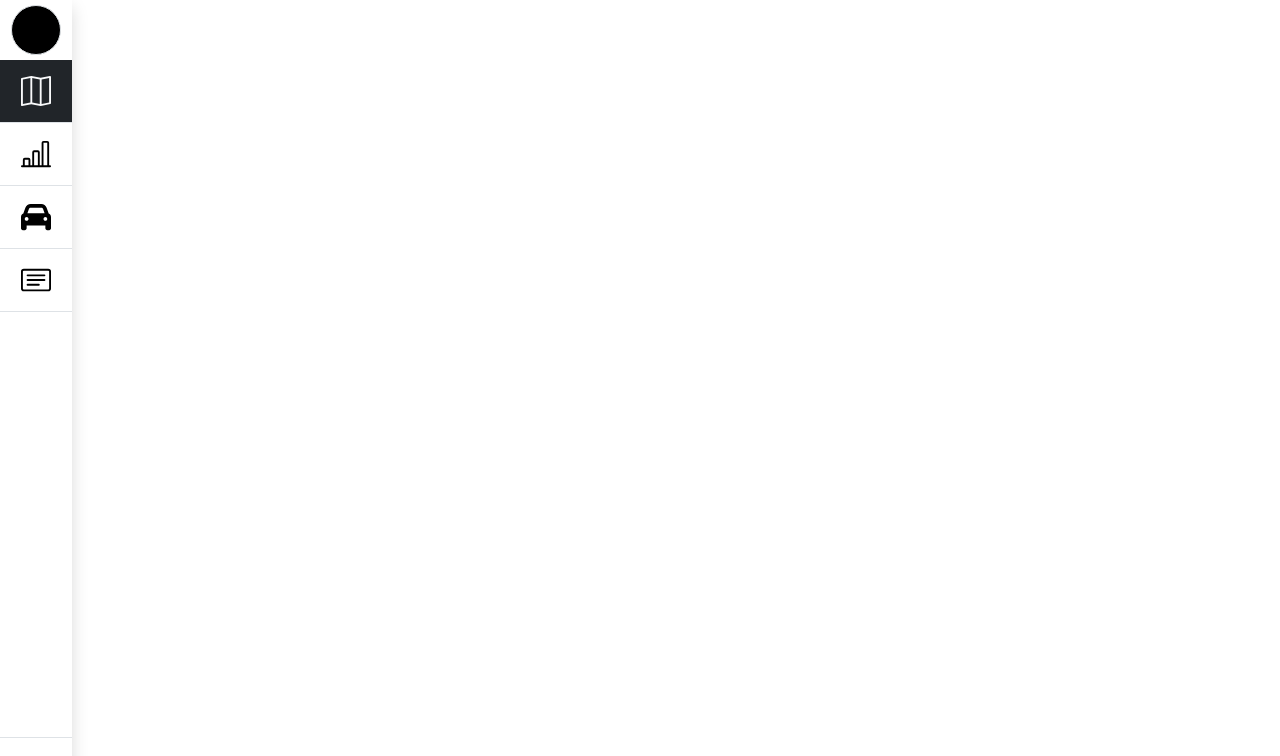
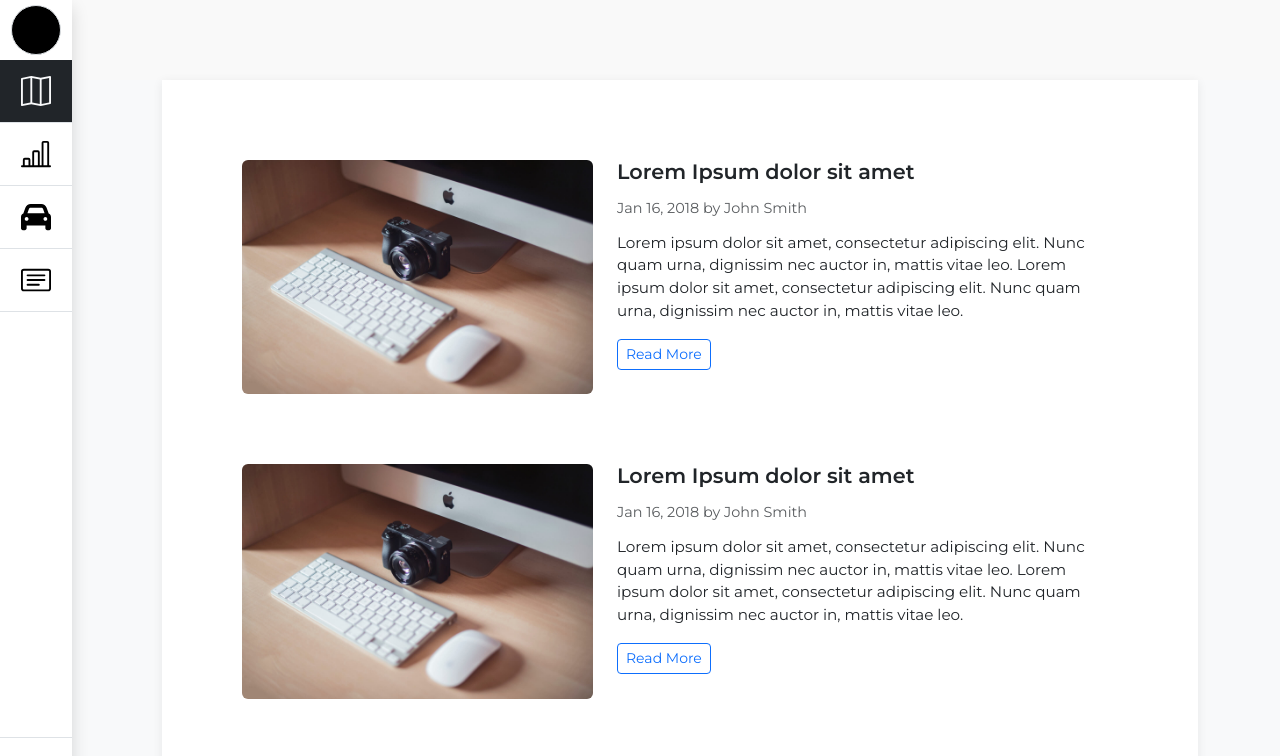
Before and after one commit to DiegoMuneraT/Grid, a React (Create React App) app in the folder frontend/: page /app/sugerencias in a window 1280 px wide. Shown: the top 756 px of the page. Built offline with nearby package versions, Linux system fonts and the light colour scheme.

Commit message:
Pagina comentarios

```diff
--- /dev/null
+++ b/frontend/src/components/Comentarios.js
@@ -0,0 +1,17 @@
+import picture from "../assets/img/tech/image4.jpg"
+
+export default function Comentarios() {
+  return (
+    <div className="clean-blog-post">
+        <div className="row">
+            <div className="col-lg-5"><img className="rounded img-fluid" src={picture}/></div>
+            <div className="col-lg-7">
+            <h3>Lorem Ipsum dolor sit amet</h3>
+            <div className="info"><span className="text-muted">Jan 16, 2018 by&nbsp;<a href="#">John Smith</a></span></div>
+                <p>Lorem ipsum dolor sit amet, consectetur adipiscing elit. Nunc quam urna, dignissim nec auctor in, mattis vitae leo. Lorem ipsum dolor sit amet, consectetur adipiscing elit. Nunc quam urna, dignissim nec auctor in, mattis vitae leo.</p>
+                <button className="btn btn-outline-primary btn-sm" type="button">Read More</button>
+            </div>
+        </div>
+    </div>
+  )
+}
--- a/frontend/src/components/NavBarApp.js
+++ b/frontend/src/components/NavBarApp.js
@@ -2,25 +2,46 @@
 export default function NavBarApp() {
   return (
     <div className="bg-body shadow d-flex flex-column flex-shrink-0 position-fixed top-0 bottom-0" style={{width: '4.5rem'}}>
-        <div className="justify-content-center" style={{display: 'flex',color: 'var(--bs-body-bg)',}}><a className="text-center link-body-emphasis border rounded-circle d-block align-items-center" href="#" data-bs-toggle="tooltip" data-bs-placement="right" data-bs-original-title="Icon-only" style={{background: 'var(--bs-emphasis-color)',color: '#fff !important',paddingTop: '0px',width: '50px',height: '50px',margin: '5px',}}></a></div>
+        <div className="justify-content-center" style={{display: 'flex',color: 'var(--bs-body-bg)',}}>
+            <a className="text-center link-body-emphasis border rounded-circle d-block align-items-center" href="#" data-bs-toggle="tooltip" data-bs-placement="right" data-bs-original-title="Icon-only" style={{background: 'var(--bs-emphasis-color)',color: '#fff !important',paddingTop: '0px',width: '50px',height: '50px',margin: '5px',}}></a>
+        </div>
         <ul className="nav nav-pills flex-column text-center nav-flush mb-auto">
-            <li className="nav-item"><a className="nav-link active link-light py-3 border-bottom rounded-0" href="../../app/inicio/" aria-current="page" style={{background: 'var(--bs-body-color)',}}><svg xmlns="http://www.w3.org/2000/svg" width="1em" height="1em" fill="currentColor" viewBox="0 0 16 16" className="bi bi-map" style={{width: '30px',height: '30px',color: 'var(--bs-dropdown-link-hover-color)',}}>
+            <li className="nav-item">
+                <a className="nav-link  link-light py-3 border-bottom rounded-0" href="../../app/inicio/" style={{background: 'var(--bs-body-color)',}}>
+                    <svg xmlns="http://www.w3.org/2000/svg" width="1em" height="1em" fill="currentColor" viewBox="0 0 16 16" className="bi bi-map" style={{width: '30px',height: '30px',color: 'var(--bs-dropdown-link-hover-color)',}}>
                         <path fill-rule="evenodd" d="M15.817.113A.5.5 0 0 1 16 .5v14a.5.5 0 0 1-.402.49l-5 1a.502.502 0 0 1-.196 0L5.5 15.01l-4.902.98A.5.5 0 0 1 0 15.5v-14a.5.5 0 0 1 .402-.49l5-1a.5.5 0 0 1 .196 0L10.5.99l4.902-.98a.5.5 0 0 1 .415.103zM10 1.91l-4-.8v12.98l4 .8V1.91zm1 12.98 4-.8V1.11l-4 .8v12.98zm-6-.8V1.11l-4 .8v12.98l4-.8z"></path>
-                    </svg></a></li>
-            <li className="nav-item"><a className="nav-link py-3 border-bottom rounded-0" href="../../app/estadisticas/"><svg xmlns="http://www.w3.org/2000/svg" width="1em" height="1em" fill="currentColor" viewBox="0 0 16 16" className="bi bi-bar-chart-line" style={{width: '30px',height: '30px',color: 'var(--bs-emphasis-color)',}}>
+                    </svg>
+                </a>
+            </li>
+            <li className="nav-item">
+                <a className="nav-link py-3 border-bottom rounded-0" href="../../app/estadisticas/">
+                    <svg xmlns="http://www.w3.org/2000/svg" width="1em" height="1em" fill="currentColor" viewBox="0 0 16 16" className="bi bi-bar-chart-line" style={{width: '30px',height: '30px',color: 'var(--bs-emphasis-color)',}}>
                         <path d="M11 2a1 1 0 0 1 1-1h2a1 1 0 0 1 1 1v12h.5a.5.5 0 0 1 0 1H.5a.5.5 0 0 1 0-1H1v-3a1 1 0 0 1 1-1h2a1 1 0 0 1 1 1v3h1V7a1 1 0 0 1 1-1h2a1 1 0 0 1 1 1v7h1V2zm1 12h2V2h-2v12zm-3 0V7H7v7h2zm-5 0v-3H2v3h2z"></path>
-                    </svg></a></li>
-            <li className="nav-item"><a className="nav-link py-3 border-bottom rounded-0" href="../../app/mis-vehiculos/"><svg xmlns="http://www.w3.org/2000/svg" viewBox="0 0 512 512" width="1em" height="1em" fill="currentColor" style={{width: '30px',height: '30px',color: 'var(--bs-emphasis-color)',}}>
+                    </svg>
+                </a>
+            </li>
+            <li className="nav-item">
+                <a className="nav-link py-3 border-bottom rounded-0" href="../../app/mis-vehiculos/">
+                    <svg xmlns="http://www.w3.org/2000/svg" viewBox="0 0 512 512" width="1em" height="1em" fill="currentColor" style={{width: '30px',height: '30px',color: 'var(--bs-emphasis-color)',}}>
                         <path d="M39.61 196.8L74.8 96.29C88.27 57.78 124.6 32 165.4 32H346.6C387.4 32 423.7 57.78 437.2 96.29L472.4 196.8C495.6 206.4 512 229.3 512 256V448C512 465.7 497.7 480 480 480H448C430.3 480 416 465.7 416 448V400H96V448C96 465.7 81.67 480 64 480H32C14.33 480 0 465.7 0 448V256C0 229.3 16.36 206.4 39.61 196.8V196.8zM109.1 192H402.9L376.8 117.4C372.3 104.6 360.2 96 346.6 96H165.4C151.8 96 139.7 104.6 135.2 117.4L109.1 192zM96 256C78.33 256 64 270.3 64 288C64 305.7 78.33 320 96 320C113.7 320 128 305.7 128 288C128 270.3 113.7 256 96 256zM416 320C433.7 320 448 305.7 448 288C448 270.3 433.7 256 416 256C398.3 256 384 270.3 384 288C384 305.7 398.3 320 416 320z"></path>
-                    </svg></a></li>
-            <li className="nav-item"><a className="nav-link py-3 border-bottom rounded-0" href="../../app/sugerencias/"><svg xmlns="http://www.w3.org/2000/svg" width="1em" height="1em" fill="currentColor" viewBox="0 0 16 16" className="bi bi-card-text" style={{fontSize: '17px',width: '30px',height: '30px',color: 'var(--bs-emphasis-color)',}}>
+                    </svg>
+                </a>
+            </li>
+            <li className="nav-item">
+                <a className="nav-link py-3 border-bottom rounded-0" href="../../app/sugerencias/">
+                    <svg xmlns="http://www.w3.org/2000/svg" width="1em" height="1em" fill="currentColor" viewBox="0 0 16 16" className="bi bi-card-text" style={{fontSize: '17px',width: '30px',height: '30px',color: 'var(--bs-emphasis-color)',}}>
                         <path d="M14.5 3a.5.5 0 0 1 .5.5v9a.5.5 0 0 1-.5.5h-13a.5.5 0 0 1-.5-.5v-9a.5.5 0 0 1 .5-.5h13zm-13-1A1.5 1.5 0 0 0 0 3.5v9A1.5 1.5 0 0 0 1.5 14h13a1.5 1.5 0 0 0 1.5-1.5v-9A1.5 1.5 0 0 0 14.5 2h-13z"></path>
                         <path d="M3 5.5a.5.5 0 0 1 .5-.5h9a.5.5 0 0 1 0 1h-9a.5.5 0 0 1-.5-.5zM3 8a.5.5 0 0 1 .5-.5h9a.5.5 0 0 1 0 1h-9A.5.5 0 0 1 3 8zm0 2.5a.5.5 0 0 1 .5-.5h6a.5.5 0 0 1 0 1h-6a.5.5 0 0 1-.5-.5z"></path>
-                    </svg></a></li>
+                    </svg>
+                </a>
+            </li>
         </ul>
-        <div className="dropdown show p-3 border-top"><a className="dropdown-toggle link-body-emphasis d-flex align-items-center text-decoration-none" aria-expanded="true" data-bs-toggle="dropdown" role="button"><svg xmlns="http://www.w3.org/2000/svg" width="1em" height="1em" fill="currentColor" viewBox="0 0 16 16" className="bi bi-person-fill" style={{width: '30px',height: '30px',}}>
+        <div className="dropdown show p-3 border-top">
+            <a className="dropdown-toggle link-body-emphasis d-flex align-items-center text-decoration-none" aria-expanded="true" data-bs-toggle="dropdown" role="button">
+                <svg xmlns="http://www.w3.org/2000/svg" width="1em" height="1em" fill="currentColor" viewBox="0 0 16 16" className="bi bi-person-fill" style={{width: '30px',height: '30px',}}>
                     <path d="M3 14s-1 0-1-1 1-4 6-4 6 3 6 4-1 1-1 1H3Zm5-6a3 3 0 1 0 0-6 3 3 0 0 0 0 6Z"></path>
-                </svg></a>
+                </svg>
+            </a>
             <div className="dropdown-menu show shadow text-small" data-bs-popper="none" data-popper-placement="top-start"><a className="dropdown-item" href="../../">Sign out</a></div>
         </div>
     </div>
--- a/frontend/src/errors/Error404.js
+++ b/frontend/src/errors/Error404.js
@@ -11,6 +11,7 @@ export default function Error404() {
                 <div className="container" style={{height: '100vh', width: '100vw'}}>
                   <div className="block-heading" style={{paddingTop: '35px',}}>
                     <h2 className="text-info">Error404</h2>
+                    <p>La pagina no fue encontrada.</p>
                   </div>
                 </div>
             </section>
--- a/frontend/src/pages/Comments.js
+++ b/frontend/src/pages/Comments.js
@@ -1,11 +1,23 @@
+import Comentarios from "../components/Comentarios";
 import NavBarApp from "../components/NavBarApp";
 
 export default function Comments() {
     return (
         <body>
-            <NavBarApp/>
+            <main className="page service-page" style={{background: '#f9f9f9', width: '100%', height: '100%', overflowX: 'hidden',}}>
+                <NavBarApp/>
 
-            <div style={{width: '100vw', height: '100vh',}}></div>
+                <section className="clean-block clean-blog-list dark">
+                    <div className="container">
+                    <div className="block-content" style={{margin: '80px 0 0 80px',}}>
+                        <Comentarios/>
+                        <Comentarios/>
+                        <Comentarios/>
+                    </div>
+                    </div>
+                </section>
+
+            </main>
 
         </body>
       )
```
